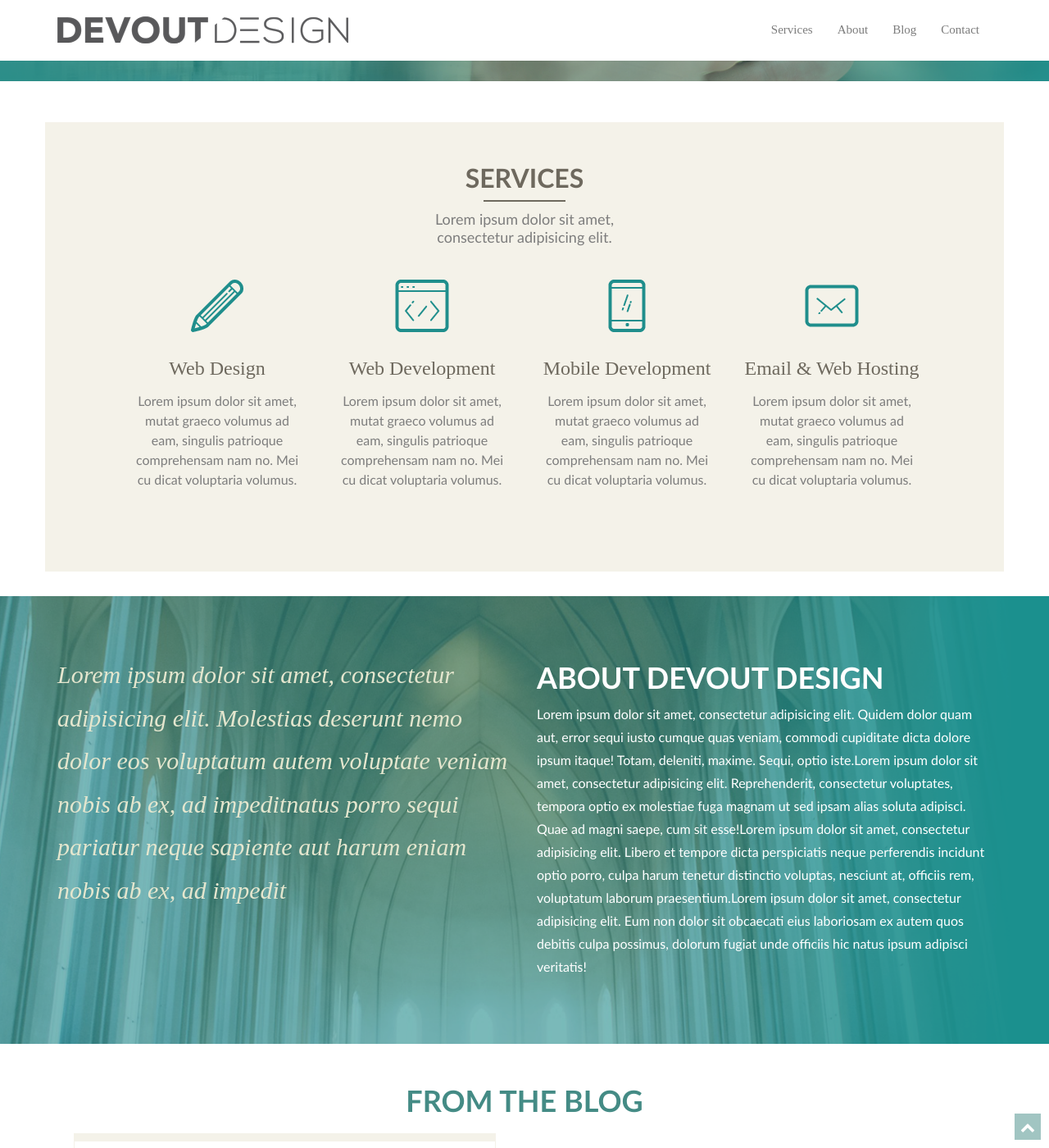
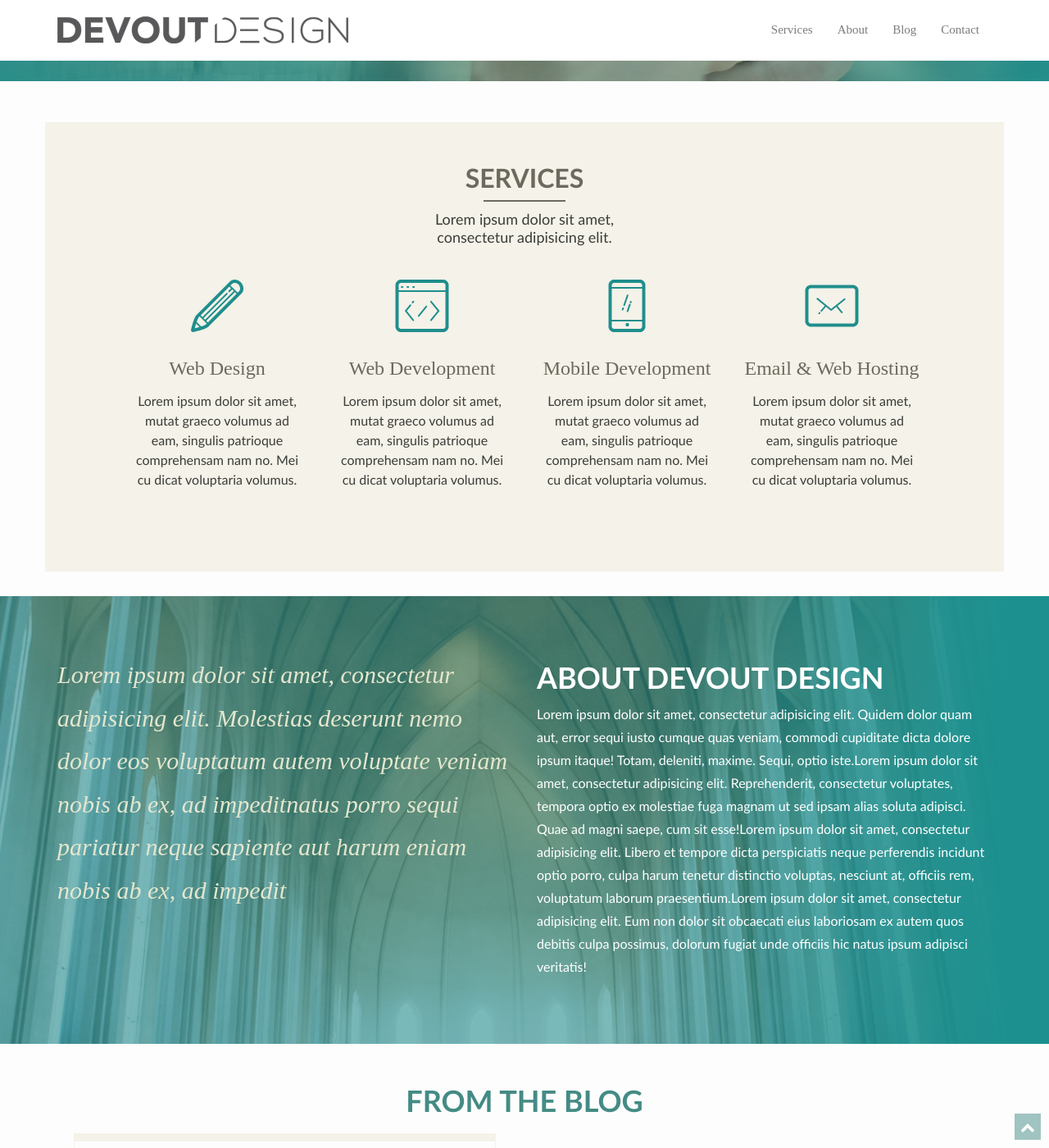
Before and after one commit to devoutdesign/devoutdesign.github.io, a Jekyll site: the page built from index.html, in a window 1280 px wide and 1400 px high, scrolled down 418 px. Shown: the whole window at 82% size. Built offline with Jekyll 4.4.1, drawn with Linux system fonts in a browser that asks for light colours; nearby versions of some CDN libraries.

Commit message:
Update base background color to a light gray from white

```diff
--- a/assets/_sass/base/_base.scss
+++ b/assets/_sass/base/_base.scss
@@ -6,8 +6,8 @@ html {
 }
 
 body {
-    color: $gray;
-    background: $white;
+    color: $dark-gray;
+    background: $light-gray;
     font-size: 1em;
     line-height: 1.25;
     text-shadow: none;
--- a/assets/_sass/base/_colors.scss
+++ b/assets/_sass/base/_colors.scss
@@ -3,6 +3,7 @@ $white: #ffffff;
 $black: #000000;
 $gray: #7d7d7d;
 $dark-gray: #3c3d38;
+$light-gray: #fdfdfd;
 
 $teal: #448b85;
 $tan: #e4e6ce;
```
